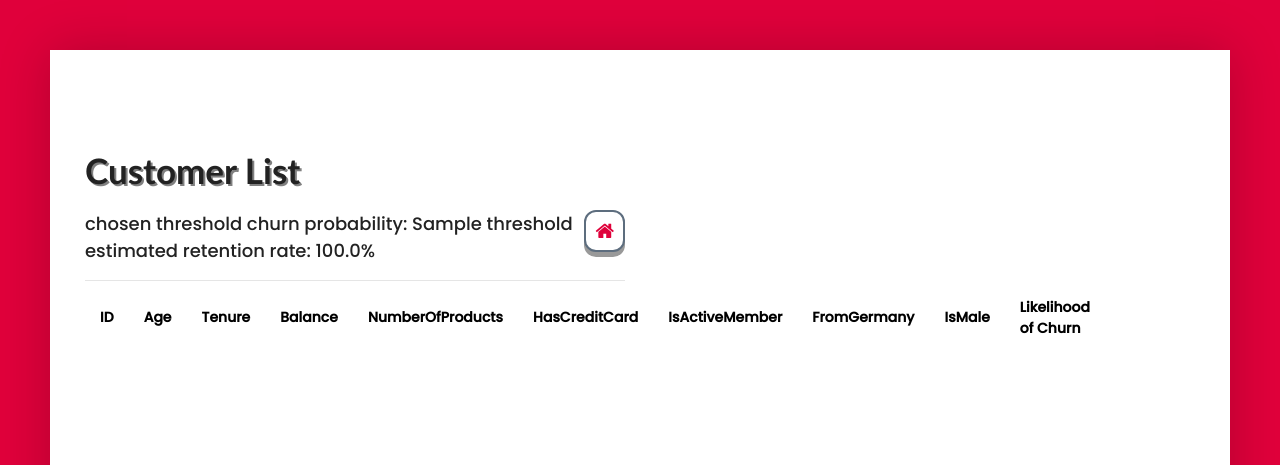
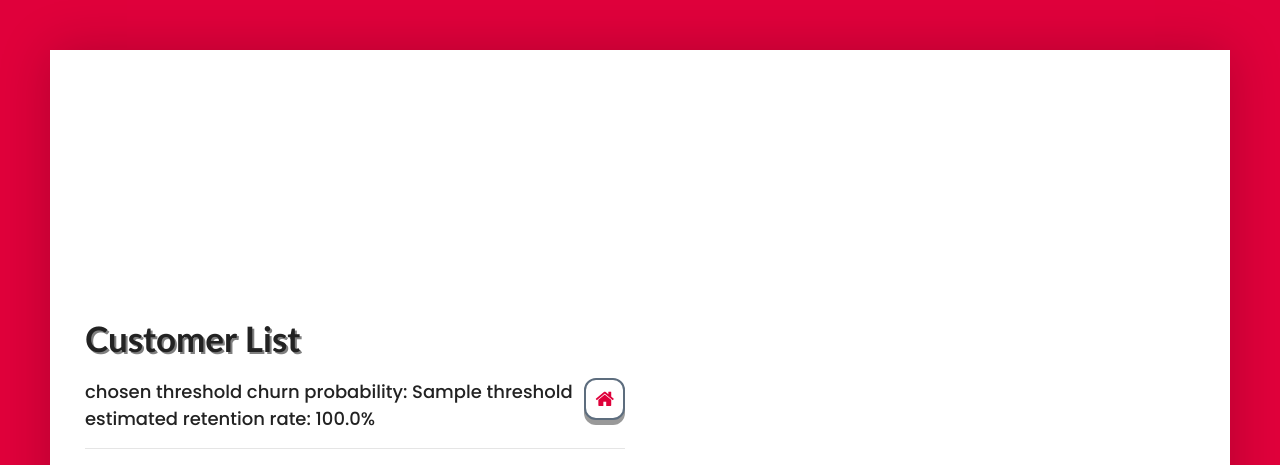
Before and after one commit to Ivanclj/msia423-final-project, a Flask app: template templates/customer_list.html in a window 1280 px wide. Shown: the top 465 px of the page. Run offline with Flask 2, Linux system fonts and the light colour scheme; the template is opened without the code that fills it: most values are stand-ins (such as "Sample title", 1, 10 or a date in 2020); lists and menus that the app fills with data are empty; parts of the project's set-up code (start-up, migrations or seed data) failed here and were passed over; some libraries are stand-ins or nearby versions; some web fonts are replaced.

Commit message:
adjust web margin

```diff
--- a/config.py
+++ b/config.py
@@ -21,5 +21,5 @@
 
 SQLALCHEMY_TRACK_MODIFICATIONS = True
 HOST = "127.0.0.1"
-MAX_ROWS_SHOW = 20
+MAX_ROWS_SHOW = 15
 PATH_TO_MODEL = "models/churn-prediction.pkl"
--- a/templates/customer_list.html
+++ b/templates/customer_list.html
@@ -30,8 +30,7 @@
   font-size: 35px;
   font-family: "Gill Sans", sans-serif;
   margin-left: 0px;
-  margin-top: -300px;
-  margin-right: -150px;
+  margin-top: -75px;
 }
 .banner-content button{
   background-color: white;
```
Also changed, not shown: 2 other files.
